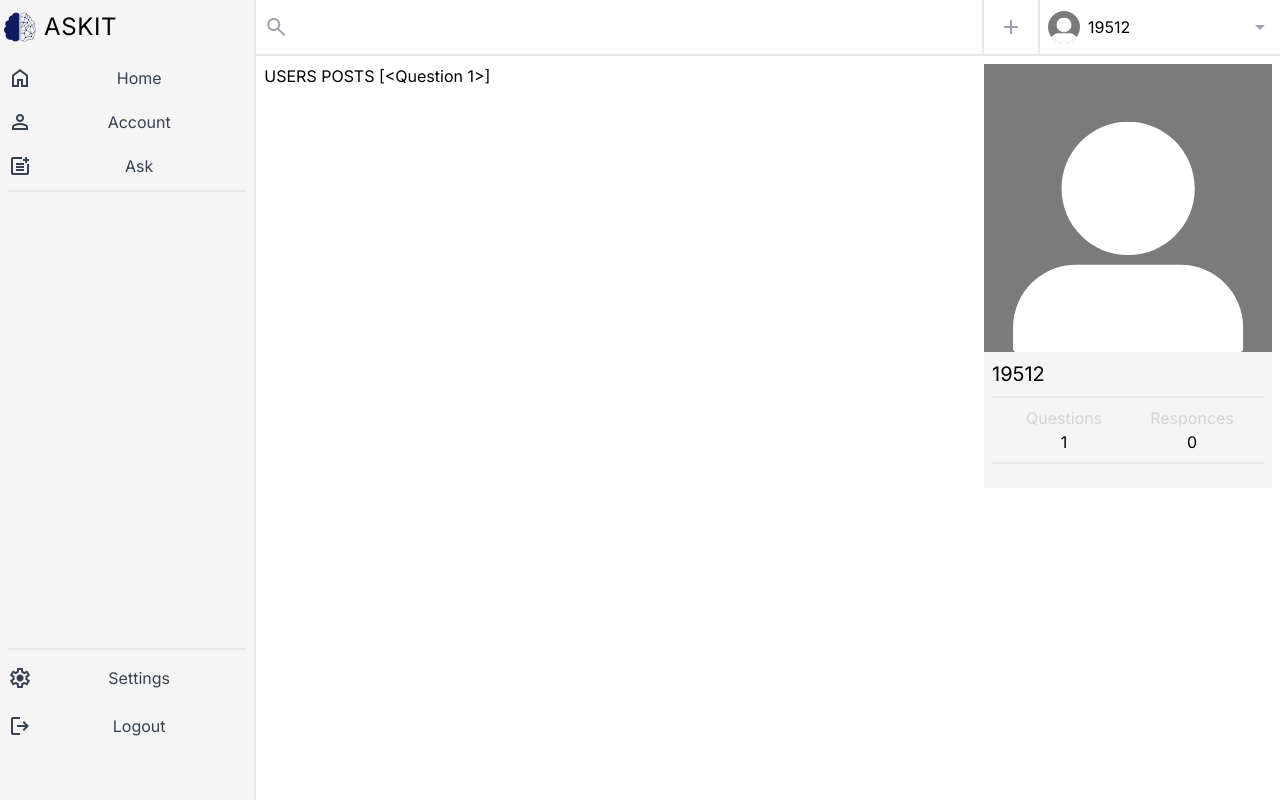
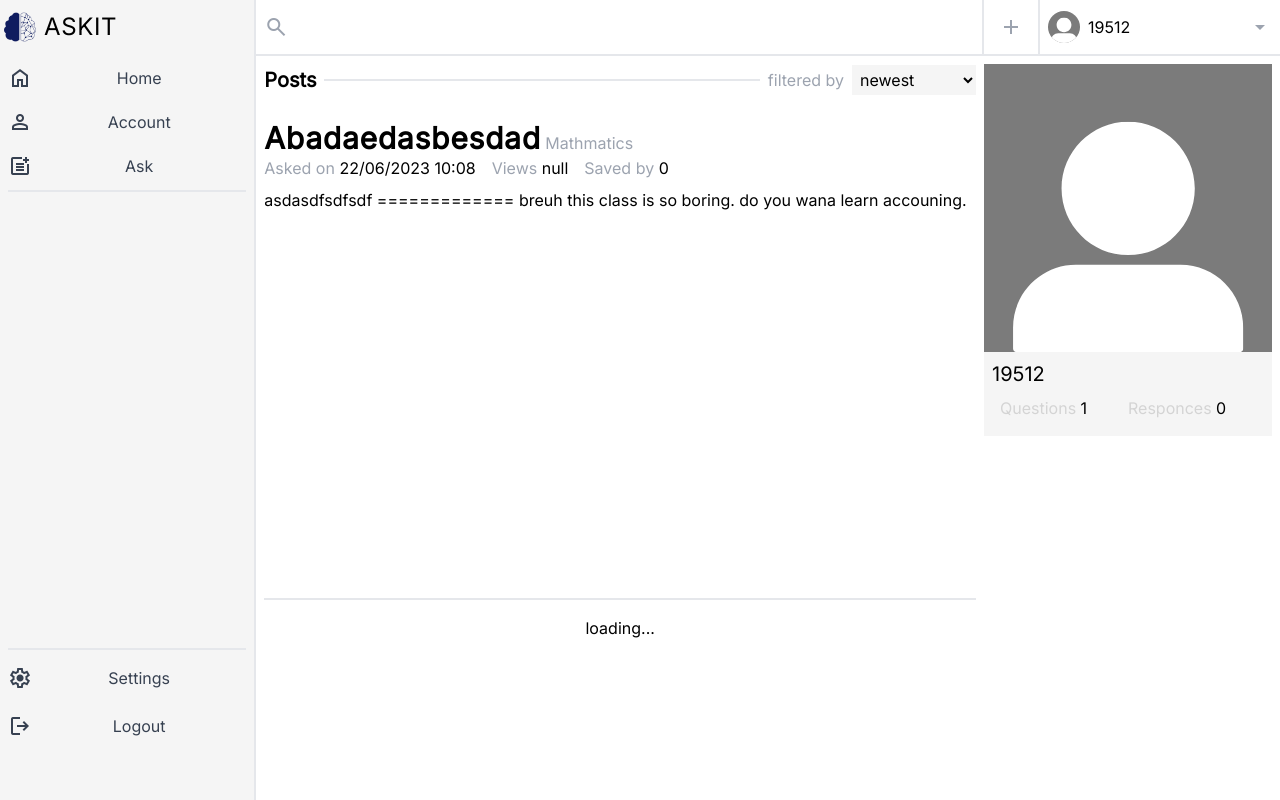
Before and after one commit to EthanElliot/ASK-IT, a Flask app: page /u/1 in a window 1280 px wide. Run offline with Flask 2, Linux system fonts and the light colour scheme; a user stored in the database is signed in; data comes from the database, SQL or seed files in the repository; data that the repository does not hold is empty; style sheets or scripts are compiled from the project's sources.

Commit message:
added user page functionality

```diff
--- a/home.py
+++ b/home.py
@@ -1,12 +1,14 @@
 from datetime import datetime
-from flask import Blueprint, render_template,redirect,url_for,flash,make_response,jsonify
-from flask import request
+from flask import Blueprint, render_template,redirect,url_for,flash,make_response,jsonify,abort,request
 from extentions import db
 from forms import SignInForm ,SignUpForm,AskForm,ResponceForm
 from models import User, Subject,Question,Response,Vote
 from werkzeug.security import check_password_hash,generate_password_hash
 from flask_login import login_user,logout_user, current_user,login_required
 import json
+from sqlalchemy import desc,asc
+
+
 
 
 api = Blueprint('', __name__)
@@ -206,3 +208,43 @@
         user.saved.append(question)
     db.session.commit()
     return redirect(url_for('question', id=question_id))
+
+@api.route('/get_questions')
+def get_questions():
+    if not request.args:
+        abort(404)
+
+    user_id= request.args.get("user_id")
+    counter = int(request.args.get("count"))
+
+    order_direction = request.args.get("order_direction")
+    order_by=request.args.get("order_by")
+    print(order_direction)
+    print(order_by)
+    filter = None
+
+    if order_by =='date' and order_direction=='desc':
+        filter = desc(Question.date_posted)
+    if order_by =='date' and order_direction=='asc':
+        filter = asc(Question.date_posted)
+    if order_by =='viewed' and order_direction=='desc':
+        filter = desc(Question.views)
+    if order_by =='viewed' and order_direction=='asc':
+        filter = asc(Question.views)
+
+    print(filter)
+
+    questions:Question  = Question.query.filter(Question.user_id == user_id).order_by(filter).offset(counter).limit(5).all()
+
+    questions = [{
+        "id":question.id,
+        "title":question.title,
+        "user_id":question.user_id,
+        "date_posted":question.date_posted,
+        "body":question.body,
+        "views":question.views,
+        "subject":question.subject.name,
+        "saves" :len(question.users_saved)
+    } for question in questions]
+
+    return make_response(jsonify(questions),200)
--- /dev/null
+++ b/static/js/account.js
@@ -0,0 +1,101 @@
+// Get references to the dom elements
+var scroller = document.querySelector("#scroller");
+var template = document.querySelector("#account_question");
+var sentinel = document.querySelector("#sentinel");
+var filter = document.querySelector("#filter");
+
+// Set a counter to count the items loaded
+var counter = 0;
+
+// Function to request new items and render to the dom
+function loadItems() {
+  let f = JSON.parse(filter.value);
+
+  // Use fetch to request data and pass the counter value in the QS
+  fetch(
+    `/get_questions?count=${counter}&user_id=${user_id}&order_direction=${f[0]}&order_by=${f[1]}`
+  ).then((response) => {
+    // Convert the response data to JSON
+    response.json().then((data) => {
+      // If empty JSON, exit the function
+      if (!data.length) {
+        if (counter === 0) {
+          // Replace the spinner with "No more posts"
+          sentinel.innerHTML = "No posts";
+        } else {
+          // Replace the spinner with "No more posts"
+          sentinel.innerHTML = "No more posts";
+        }
+        return;
+      }
+
+      // Iterate over the items in the response
+      for (var i = 0; i < data.length; i++) {
+        // Clone the HTML template
+        let template_clone = template.content.cloneNode(true);
+
+        // Query & update the template content
+        template_clone.querySelector(
+          "#account_question_title"
+        ).innerHTML = ` ${data[i].title}`;
+        template_clone
+          .querySelector("#account_question_title")
+          .setAttribute("href", `/q/${data[0].id}`);
+        template_clone.querySelector(
+          "#account_question_subject"
+        ).innerHTML = `${data[i].subject}`;
+        template_clone.querySelector(
+          "#account_question_date_posted"
+        ).innerHTML = new Date(`${data[i].date_posted}`)
+          .toLocaleString("en-GB", {
+            day: "2-digit",
+            month: "2-digit",
+            year: "numeric",
+            hour: "2-digit",
+            minute: "2-digit",
+            hour12: false,
+            timeZone: "GMT",
+          })
+          .replace(/,/, "");
+        template_clone.querySelector(
+          "#account_question_body"
+        ).innerHTML = `${data[i].body}`;
+        template_clone.querySelector(
+          "#account_question_views"
+        ).innerHTML = `${data[i].views}`;
+        template_clone.querySelector(
+          "#account_question_saves"
+        ).innerHTML = `${data[i].saves}`;
+
+        // Append template to dom
+        scroller.appendChild(template_clone);
+
+        // Increment the counter
+        counter += 1;
+      }
+    });
+  });
+}
+
+// Create a new IntersectionObserver instance
+var intersectionObserver = new IntersectionObserver((entries) => {
+  // If intersectionRatio is 0, the sentinel is out of view
+  console.log("yes");
+  // and we don't need to do anything. Exit the function
+  if (entries[0].intersectionRatio <= 0) {
+    return;
+  }
+
+  // Call the loadItems function
+  loadItems();
+  return;
+});
+
+// Instruct the IntersectionObserver to watch the sentinel
+intersectionObserver.observe(sentinel);
+
+filter.addEventListener("change", function () {
+  counter = 0;
+  scroller.innerHTML = "";
+  return;
+});
--- a/templates/question.html
+++ b/templates/question.html
@@ -80,9 +80,9 @@
             <div class="flex flex-col">
                 <a id='question_reply_template_user' class="underline text-blue-600 hover:text-blue-800"></a>
                 <div class="flex mb-2">
-                    <p class="text-gray-400 mr-4">replied on <span class="text-black"
+                    <p class="text-gray-400 mr-4">Replied on <span class="text-black"
                             id='question_reply_template_date'></span></p>
-                    <p class="text-gray-400">votes <span class="text-black" id="question_reply_template_voteby"></span>
+                    <p class="text-gray-400">Votes <span class="text-black" id="question_reply_template_voteby"></span>
                     </p>
                 </div>
 
--- a/templates/user.html
+++ b/templates/user.html
@@ -1,12 +1,61 @@
 {% extends "layout.html" %}
 {% block content %}
 
-<div class=" mx-2 mt-2 grid grid-cols-[auto_18rem] gap-x-1">
+<div class=" mx-2 mt-2 grid grid-cols-[auto_18rem] gap-x-2">
     <div>
-        USERS POSTS
-        {{user.questions}}
+        <div class="grid grid-cols-[auto_1fr_auto] w-full mb-6 h-8 items-center">
+            <p class="text-black font-bold text-xl">Posts</p>
+            <div class="border-t-2 mx-2">
+
+            </div>
+            <div class="flex justify-center items-center">
+                <p class="text-gray-400 mr-2 items-center">filtered by</p>
+                <select id="filter" class="bg-neutral-100 p-1 my-auto">
+                    <option value='["asc","date"]' selected>newest</option>
+                    <option value='["desc","date"]'>oldest</option>
+                    <option value='["desc","viewed"]'>most viewed</option>
+                    <option value='["asc","viewed"]'>least viewed</option>
+                </select>
+            </div>
+        </div>
+
+        <div>
+
+            <!-- template schema, hidden from the dom -->
+            <div id="scroller" class="mb-3">
+                <template id="account_question">
+                    <div class="min-h-[30rem] border-b-2 mb-4">
+
+                        <p> <a id="account_question_title"
+                                class="text-3xl tracking-wide text-black font-bold hover:cursor-pointer"></a>
+                            <span id="account_question_subject" class="text-gray-400 font-medium"></span>
+                        </p>
+
+                        <div class="flex mb-2">
+                            <p class="text-gray-400 mr-4">Asked on <span class="text-black"
+                                    id="account_question_date_posted"></span></p>
+                            <p class="text-gray-400 mr-4">Views <span class="text-black"
+                                    id="account_question_views"></span></p>
+                            <p class="text-gray-400 mr-4">Saved by <span class="text-black"
+                                    id="account_question_saves"></span></p>
+
+                        </div>
+                        <p id="account_question_body" class="mb-2"></p>
+
+
+                    </div>
+                </template>
+            </div>
+
+            <div class="flex justify-center align-middle pb-3" id="sentinel">
+
+                <p>loading...</p>
+
+            </div>
+        </div>
     </div>
-    <div class=" bg-neutral-100">
+
+    <div class=" bg-neutral-100 h-fit">
         {% if user.img%}
         {% else %}
         <img class="w-full aspect-square" src="{{ url_for('static', filename='default_profile.svg') }}" />
@@ -15,21 +64,27 @@
 
             <p class="font-medium text-xl mb-2">{{user.username}}</p>
 
-            <div class="border-b-2 h-0"></div>
+
             <div class="flex m-2">
-                <div class="w-1/2 flex flex-col items-center">
-                    <p class="text-neutral-300">Questions</p>
-                    <p>{{user.questions| length }}</p>
+                <div class="w-1/2">
+                    <span class="text-neutral-300">Questions</span>
+                    {{user.questions| length }}
                 </div>
-                <div class="w-1/2 flex flex-col items-center">
-                    <p class="text-neutral-300">Responces</p>
-                    <p>{{user.responses| length }}</p>
+                <div class="w-1/2">
+                    <span class="text-neutral-300">Responces</span>
+                    {{user.responses| length }}
                 </div>
             </div>
-            <div class="border-b-2 h-0 mb-4"></div>
 
         </div>
     </div>
 
 </div>
+
+
+<script>
+    var user_id = "{{user.id}}"
+</script>
+
+<script src="/static/js/account.js"></script>
 {% endblock %}
```
